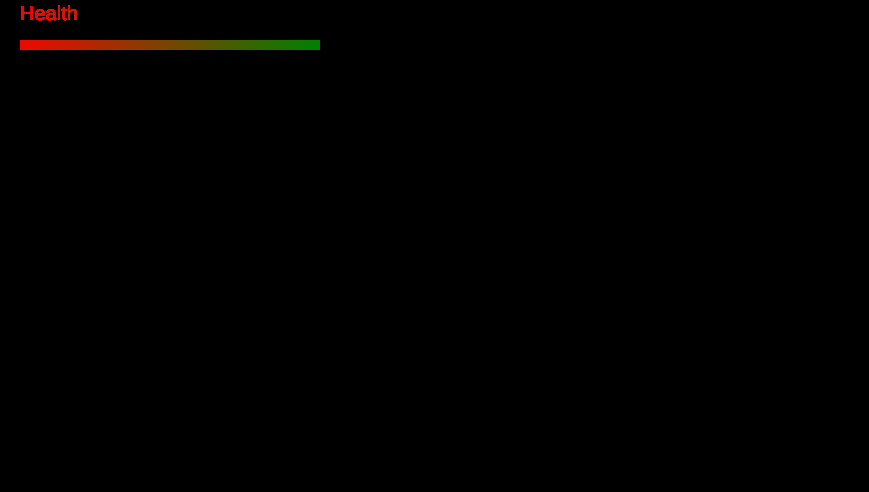
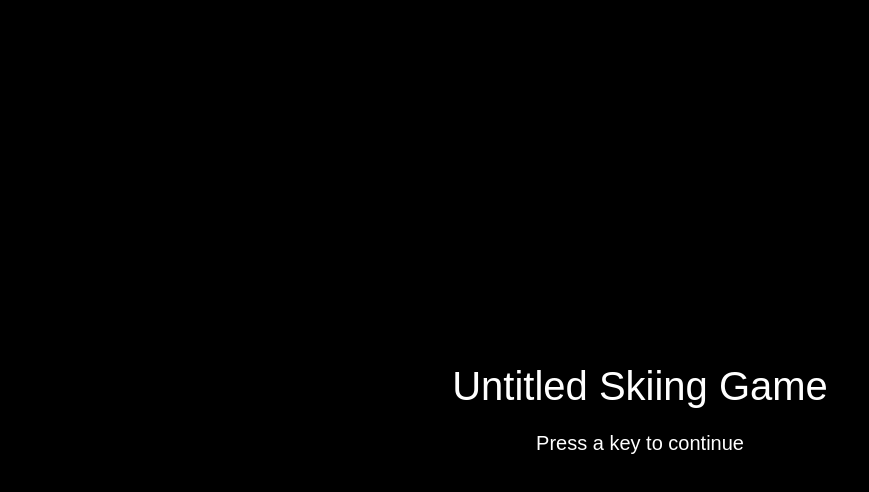
Before and after one commit to leeyman0/cosc-471-threejs-webgame-project, a website: page index.html in a window 1280 px wide. Shown: the whole page, without its empty margins (0-869 px from the left). Drawn offline with Linux system fonts and the light colour scheme.

Commit message:
Fixed input handling

```diff
--- a/externalrepresentation.js
+++ b/externalrepresentation.js
@@ -1,17 +1,50 @@
 // Put the code that generates graphics here
 function updateScene(state, tapestry) {
+
+    // Draw the game
     tapestry.renderer.render(tapestry.scene, tapestry.camera);
 
-    tapestry.textContext.font = "15pt Helvetica";
+    // Clear the UI
+    tapestry.textContext.clearRect(0, 0, SCREEN_WIDTH, SCREEN_HEIGHT);
+
+    tapestry.textContext.font = UI_FONT;
+    if (state.gameStarted) {
+	// Draw a health bar
 	tapestry.textContext.fillStyle = healthGradient;
 	tapestry.textContext.fillText("Health", 20, 20);
 	tapestry.textContext.fillRect(20, 40,
 				      state.player.health
 				      / PLAYER_BASE_HEALTH
 				      * FULL_HEALTH_BAR_WIDTH, 10);
+    } else {
+	// Draw title screen
+	drawTitleScreen(state, tapestry);
+
+    }
     return;
 }
+function drawTitleScreen(state, tapestry) {
+    tapestry.textContext.save();
+    // Centering the text so that it looks readable
+    tapestry.textContext.fillStyle = 'white';
+    tapestry.textContext.textAlign = 'center';
+    tapestry.textContext.font = '40px sans-serif';
+    tapestry.textContext.fillText("Untitled Skiing Game",
+				  Math.round(SCREEN_WIDTH / 2),
+				  Math.round(SCREEN_HEIGHT / 2));
 
-function titleScreen(state) {
+    tapestry.textContext.font= '20px sans-serif';
+    tapestry.textContext.fillText("Press a key to continue",
+				  Math.round(SCREEN_WIDTH / 2),
+				  Math.round(SCREEN_HEIGHT / 2) + 50);
+
+    // Returning the context to its original state
+    tapestry.textContext.restore();
+}
+
+/* this customizes the behavior of the title screen */
+function titleScreen(state, tapestry) {
+    if (state.keyPressed)
+	state.gameStarted = true;
     return;
 }
--- a/index.html
+++ b/index.html
@@ -67,6 +67,8 @@
       const SCREEN_WIDTH = window.innerWidth;
       const SCREEN_HEIGHT = window.innerHeight;
 
+      const UI_FONT = "15pt Helvetica";
+
       const FULL_HEALTH_BAR_WIDTH = 300;
     </script>
     <script src="./three.min.js"></script>
@@ -79,8 +81,9 @@
     </div>
     <script>
       /* input handling */ {
-	  document.addEventListener("keypress", function ({keyCode}) {
-	      keyPressed = true;
+	  document.addEventListener("keydown", function ({keyCode}) {
+	      state.keyPressed = true;
+	      // console.log(`Key Pressed: ${keyCode}`);
 	      switch (keyCode) {
 	      case 37:
 		  state.leftPressed = true;
@@ -97,9 +100,11 @@
 	      default:
 		  break;
 	      }
+	      console.log(state);
+	      // console.log(state);
 	  });
 	  document.addEventListener("keyup", function({keyCode}) {
-	      keyPressed = false;
+	      state.keyPressed = false;
 	      switch (keyCode) {
 	      case 37:
 		  state.leftPressed = false;
@@ -116,6 +121,7 @@
 	      default:
 		  break;
 	      }
+	      console.log(state);
 	  });
       }
     </script>
@@ -166,7 +172,6 @@
 	  else if (state.gameOver) {
 	      gameOver(state);
 	  } else {
-	      titleScreen(state);
 	      // The game has not been started yet, show something peaceful
 	      // Do something else here
 	      if (state.keyPressed) {
--- a/internalgame.js
+++ b/internalgame.js
@@ -21,7 +21,7 @@ function handleinput(state) {
 	} else {
 	    state.projectileTrigger = false;
 	}
-    } else {
+    } else if (state.gameOver) {
 	if (state.keyPressed && //
 	    state.ticksBeforeCooldown - COOLDOWN >= state.ticks) {
 	    state.gameStarted = true;
```
Lines whose indentation alone changed are shown as unchanged.
